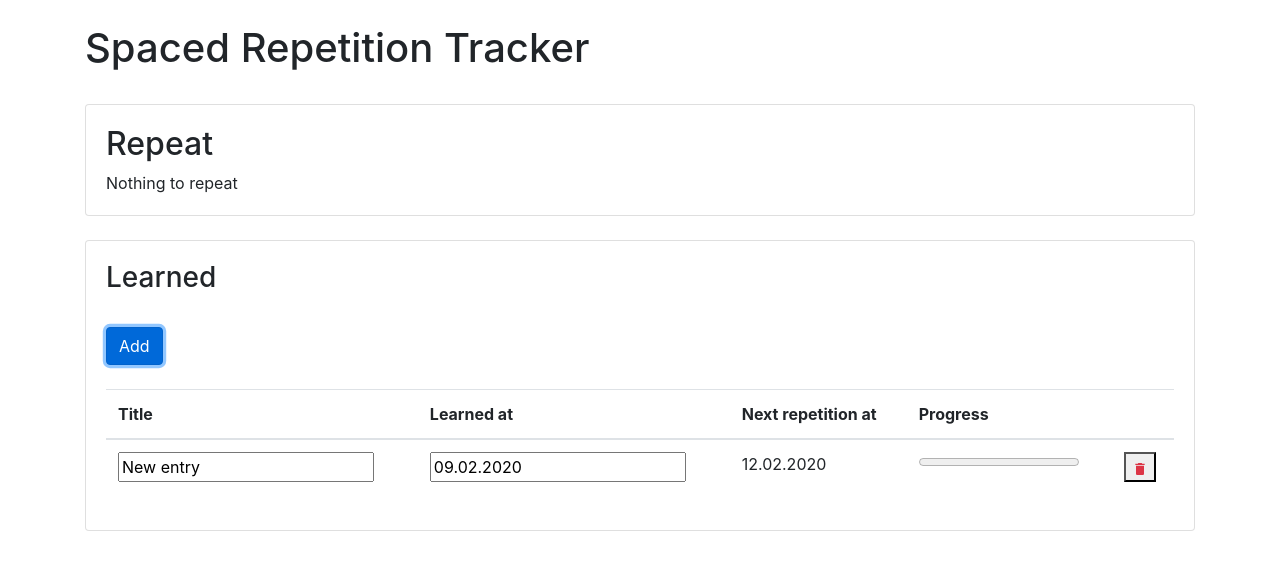
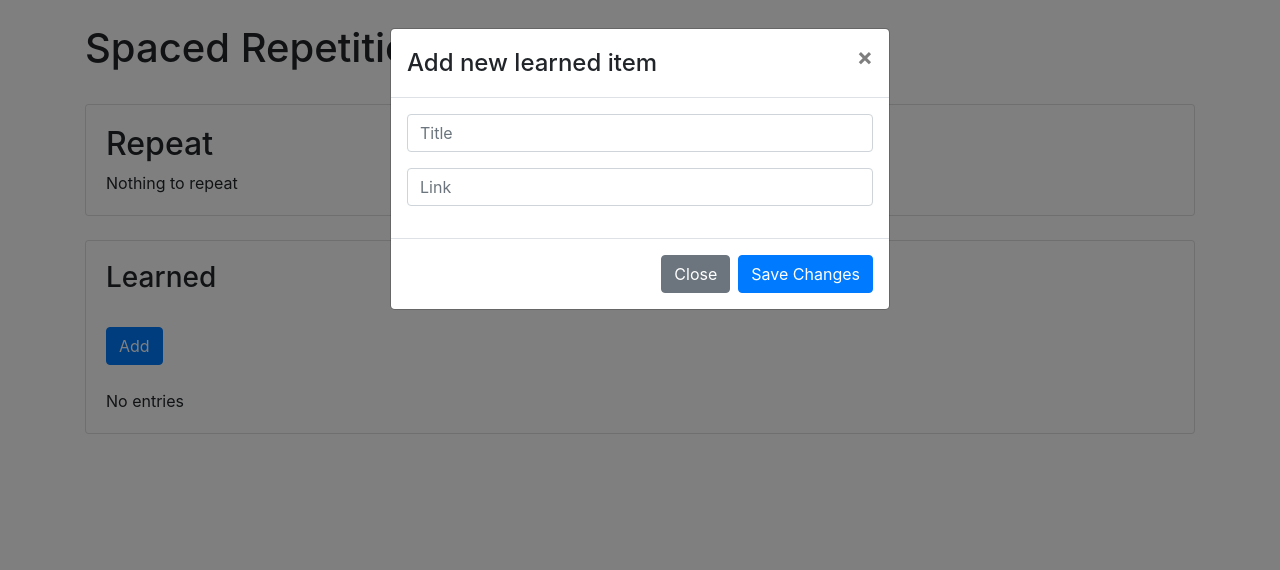
Before and after one commit to pastukh-dm/spaced-repetition-tracker, a React (Create React App) app: page / in a window 1280 px wide. Both pictures are taken after a click on the button "Add". Shown: the top 570 px of the page. Built offline with nearby package versions, Linux system fonts and the light colour scheme.

Commit message:
Add link

```diff
--- a/src/App.tsx
+++ b/src/App.tsx
@@ -1,22 +1,21 @@
 import React from 'react';
 import { useSelector, useDispatch } from 'react-redux';
-import { createEntry, deleteEntry, updateEntry } from './store/entries/entriesSlice';
+import { updateEntry, deleteEntry, createEntry } from './store/entries/entriesSlice';
 import { RootState } from './store/RootState';
 import { Entry } from './store/entries/entriesState';
 import './App.scss';
-import { Container, Button, Table } from 'react-bootstrap';
-import { EntryRow } from './store/components/EntryRow';
+import { Container, Table} from 'react-bootstrap';
+import { EntryRow } from './components/EntryRow';
 import moment from 'moment';
 import { FaBook } from 'react-icons/fa';
+import { AddEntry } from './components/AddEntry';
 
 export const repetitionSchedule = [3, 7, 10, 14, 20, 30, 45, 60];
 export const dateFormat = 'DD.MM.YYYY';
 
-const App = () => {
+export function App() {
   const dispatch = useDispatch();
   const entries = useSelector<RootState, Entry[]>(state => state.entries.list);
-
-  const handleAddEntry = () => dispatch(createEntry('New entry'))
   const handleDeleteEntry = (entry: Entry) => dispatch(deleteEntry(entry.id))
   const handleUpdateEntry = (entry: Entry) => dispatch(updateEntry(entry))
 
@@ -28,7 +27,7 @@ const App = () => {
   }
 
   const toRepeat = getEntriesToRepeat(entries);
-
+  const handleAddEntry = (data: {title: string, link?: string}) => dispatch(createEntry(data))
 
   return (
     <div className="App">
@@ -48,7 +47,7 @@ const App = () => {
                         {entry.title}
                         {' '}
                         ({getPastRepetionDatesByEntry(entry).length - entry.repeatedAt.length})
-                <button
+                        <button
                           className="btn text-primary btn-sm"
                           onClick={() => handleRepeat(entry)}
                         >
@@ -62,17 +61,12 @@ const App = () => {
             }
           </div>
         </div>
-        <br/>
+        <br />
         <div className="card">
           <div className="card-body">
             <h3>Learned</h3>
             <br />
-            <Button
-              variant="primary"
-              onClick={handleAddEntry}
-            >
-              Add
-        </Button>
+            <AddEntry onSubmit={handleAddEntry}/>
             <br />
             <br />
             {
@@ -81,6 +75,7 @@ const App = () => {
                   <thead>
                     <tr>
                       <th>Title</th>
+                      <th>Link</th>
                       <th>Learned at</th>
                       <th>Next repetition at</th>
                       <th>Progress</th>
@@ -108,9 +103,6 @@ const App = () => {
     </div>
   );
 }
-
-export default App;
-
 
 const getEntriesToRepeat = (entries: Entry[]): Entry[] => {
   return entries.filter(entry => {
--- /dev/null
+++ b/src/components/AddEntry.tsx
@@ -0,0 +1,62 @@
+import React, { useState } from 'react';
+import { createEntry } from '../store/entries/entriesSlice';
+import { Button, Modal, Form } from 'react-bootstrap';
+import { useDispatch } from 'react-redux';
+
+export function AddEntry(props: AddEntryProps) {
+  const [show, setShow] = useState(false);
+  const [title, setTitle] = useState('');
+  const [link, setLink] = useState('');
+
+  const handleClose = () => setShow(false);
+  const handleShow = () => setShow(true);
+
+  const handleAddEntry = () => {
+    setShow(false);
+    props.onSubmit({ title, link });
+  };
+
+
+  return (
+    <>
+      <Button
+        variant="primary"
+        onClick={handleShow}
+      >
+        Add
+            </Button>
+
+      <Modal show={show} onHide={handleClose}>
+        <Modal.Header closeButton>
+          <Modal.Title>Add new learned item</Modal.Title>
+        </Modal.Header>
+        <Modal.Body>
+          <Form.Group>
+            <Form.Control
+              placeholder="Title"
+              onChange={(e) => setTitle(e.target.value)}
+            />
+          </Form.Group>
+          <Form.Group>
+            <Form.Control
+              placeholder="Link"
+              onChange={(e) => setLink(e.target.value)}
+            />
+          </Form.Group>
+        </Modal.Body>
+        <Modal.Footer>
+          <Button variant="secondary" onClick={handleClose}>
+            Close
+                </Button>
+          <Button variant="primary" onClick={handleAddEntry}>
+            Save Changes
+                </Button>
+        </Modal.Footer>
+      </Modal>
+    </>
+  )
+}
+
+interface AddEntryProps {
+  onSubmit: (data: { title: string, link?: string }) => void
+}
--- a/src/store/components/EntryRow.tsx
+++ b/src/components/EntryRow.tsx
@@ -5,9 +5,9 @@ import { FaBook } from 'react-icons/fa';
 import DatePicker from "react-datepicker";
 import moment from 'moment';
 import en from "date-fns/locale/en-GB";
-import { Entry } from '../entries/entriesState';
+import { Entry } from '../store/entries/entriesState';
 import { Button, Modal } from 'react-bootstrap';
-import { repetitionSchedule, dateFormat } from '../../App';
+import { repetitionSchedule, dateFormat } from '../App';
 
 export const EntryRow = ({ entry, onDelete, onUpdate }: EntryRowProps) => {
   const [show, setShow] = useState(false);
@@ -28,6 +28,12 @@ export const EntryRow = ({ entry, onDelete, onUpdate }: EntryRowProps) => {
     const nextTitle = e.target.value || entry.title;
     if (nextTitle !== entry.title) {
       onUpdate({ ...entry, title: nextTitle });
+    }
+  }
+  const handleLinkChange = (e: React.FocusEvent<HTMLInputElement>) => {
+    const nextLink = e.target.value || entry.link;
+    if (nextLink !== entry.link) {
+      onUpdate({ ...entry, link: nextLink });
     }
   }
   const handleLearnedAtChange = (date: Date) => {
@@ -52,6 +58,14 @@ export const EntryRow = ({ entry, onDelete, onUpdate }: EntryRowProps) => {
           defaultValue={entry.title}
           onKeyDown={handleKeyDown}
           onBlur={handleTitleChange}
+        />
+      </td>
+      <td>
+        <input
+          type="text"
+          defaultValue={entry.link}
+          onKeyDown={handleKeyDown}
+          onBlur={handleLinkChange}
         />
       </td>
       <td>
--- a/src/index.tsx
+++ b/src/index.tsx
@@ -1,10 +1,10 @@
 import React from 'react';
 import ReactDOM from 'react-dom';
 import './index.css';
-import App from './App';
 import * as serviceWorker from './serviceWorker';
 import { Provider } from 'react-redux';
 import { store } from './store/store';
+import { App } from './App';
 
 ReactDOM.render(
   <Provider store={store}>
--- a/src/store/entries/entriesSlice.ts
+++ b/src/store/entries/entriesSlice.ts
@@ -8,8 +8,15 @@ export const entriesSlice = createSlice({
   name: 'entries',
   initialState: entriesState,
   reducers: {
-    createEntry(state, action: { payload: string }) {
-      state.list.unshift({ id: uuidv1(), title: action.payload, learnedAt: moment().format(dateFormat), repeatedAt: [] });
+    createEntry(state, action: { payload: { title: string, link?: string } }) {
+      debugger;
+      state.list.unshift({
+        id: uuidv1(),
+        title: action.payload.title,
+        link: action.payload.link,
+        learnedAt: moment().format(dateFormat),
+        repeatedAt: []
+      });
     },
     deleteEntry(state, action: { payload: string }) {
       state.list = state.list.filter(entry => entry.id !== action.payload)
--- a/src/store/entries/entriesState.ts
+++ b/src/store/entries/entriesState.ts
@@ -1,6 +1,7 @@
 export interface Entry {
   id: string, // uuid
   title: string,
+  link: string | undefined,
   learnedAt: string,
   repeatedAt: string[],
 }
```
